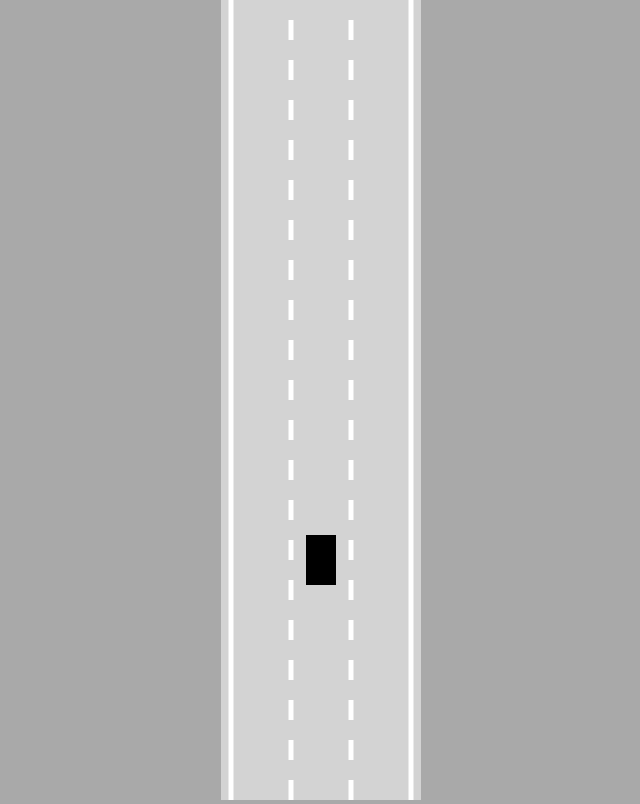
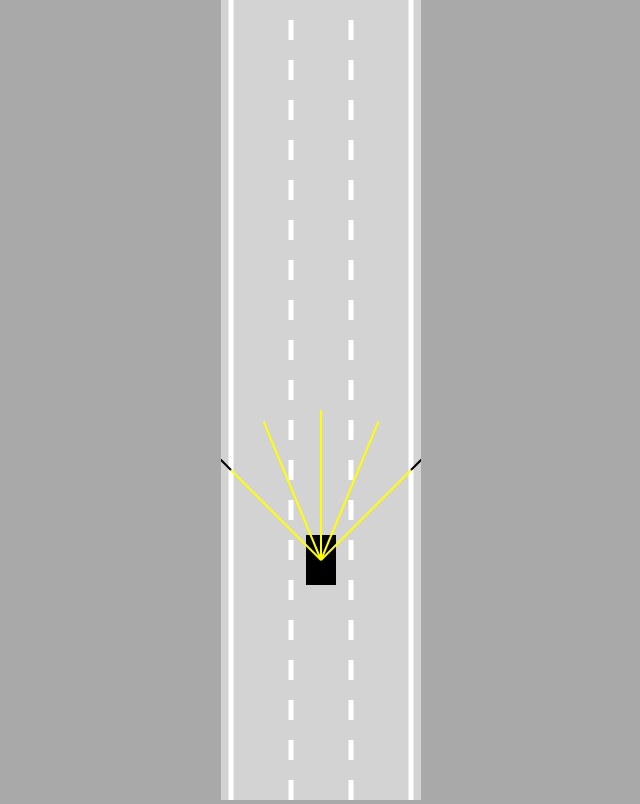
Before and after one commit to John-SC-Wu/amr-smr-sim, a plain HTML site: page src/index.html in a window 1280 px wide. Shown: the whole page, without its empty margins (319-959 px from the left). Drawn offline with Linux system fonts and the light colour scheme.

Commit message:
feat: 03. Artificial sensors

```diff
--- a/src/index.html
+++ b/src/index.html
@@ -7,6 +7,7 @@
   <body>
     <canvas id="my-canvas"></canvas>
 
+    <script src="js/sensor.js"></script>
     <script src="js/utils.js"></script>
     <script src="js/road.js"></script>
     <script src="js/controls.js"></script>
--- a/src/js/main.js
+++ b/src/js/main.js
@@ -6,7 +6,7 @@ const road = new Road(canvas.width / 2, canvas.width * 0.9);
 const smr = new SMR(road.getLaneCenter(1), 100, 30, 50);
 
 function animate() {
-  smr.update();
+  smr.update(road.borders);
 
   canvas.height = window.innerHeight;
 
--- /dev/null
+++ b/src/js/sensor.js
@@ -0,0 +1,85 @@
+class Sensor {
+  constructor(smr) {
+    this.smr = smr;
+    this.rayCount = 5;
+    this.rayLength = 150;
+    this.raySpread = Math.PI / 2;
+
+    this.rays = [];
+    this.readings = [];
+  }
+
+  update(roadBorders) {
+    this.#castRays();
+    this.readings = [];
+    for (let i = 0; i < this.rays.length; i++) {
+      this.readings.push(this.#getReading(this.rays[i], roadBorders));
+    }
+  }
+
+  #getReading(ray, roadBorders) {
+    let touches = [];
+
+    for (let i = 0; i < roadBorders.length; i++) {
+      const touch = getIntersection(
+        ray[0],
+        ray[1],
+        roadBorders[i][0],
+        roadBorders[i][1]
+      );
+      if (touch) {
+        touches.push(touch);
+      }
+    }
+
+    if (touches.length == 0) {
+      return null;
+    } else {
+      const offsets = touches.map((e) => e.offset);
+      const minOffset = Math.min(...offsets);
+      return touches.find((e) => e.offset == minOffset);
+    }
+  }
+
+  #castRays() {
+    this.rays = [];
+    for (let i = 0; i < this.rayCount; i++) {
+      const rayAngle =
+        lerp(
+          this.raySpread / 2,
+          -this.raySpread / 2,
+          this.rayCount == 1 ? 0.5 : i / (this.rayCount - 1)
+        ) + this.smr.angle;
+
+      const start = { x: this.smr.x, y: this.smr.y };
+      const end = {
+        x: this.smr.x - Math.sin(rayAngle) * this.rayLength,
+        y: this.smr.y - Math.cos(rayAngle) * this.rayLength,
+      };
+      this.rays.push([start, end]);
+    }
+  }
+
+  draw(ctx) {
+    for (let i = 0; i < this.rayCount; i++) {
+      let end = this.rays[i][1];
+      if (this.readings[i]) {
+        end = this.readings[i];
+      }
+
+      ctx.beginPath();
+      ctx.lineWidth = 2;
+      ctx.strokeStyle = "yellow";
+      ctx.moveTo(this.rays[i][0].x, this.rays[i][0].y);
+      ctx.lineTo(end.x, end.y);
+      ctx.stroke();
+
+      ctx.beginPath();
+      ctx.lineWidth = 2;
+      ctx.strokeStyle = "black";
+      ctx.moveTo(this.rays[i][1].x, this.rays[i][1].y);
+      ctx.lineTo(end.x, end.y);
+      ctx.stroke();
+    }
+  }
+}
--- a/src/js/smr.js
+++ b/src/js/smr.js
@@ -11,11 +11,13 @@ class SMR {
     this.friction = 0.05;
     this.angle = 0;
 
+    this.sensor = new Sensor(this);
     this.controls = new Controls();
   }
 
-  update() {
+  update(roadBorders) {
     this.#move();
+    this.sensor.update(roadBorders);
   }
 
   #move() {
@@ -67,5 +69,7 @@ class SMR {
     ctx.fill();
 
     ctx.restore();
+
+    this.sensor.draw(ctx);
   }
 }
--- a/src/js/utils.js
+++ b/src/js/utils.js
@@ -1,3 +1,23 @@
 function lerp(A, B, t) {
   return A + (B - A) * t;
 }
+
+function getIntersection(A, B, C, D) {
+  const tTop = (D.x - C.x) * (A.y - C.y) - (D.y - C.y) * (A.x - C.x);
+  const uTop = (C.y - A.y) * (A.x - B.x) - (C.x - A.x) * (A.y - B.y);
+  const bottom = (D.y - C.y) * (B.x - A.x) - (D.x - C.x) * (B.y - A.y);
+
+  if (bottom != 0) {
+    const t = tTop / bottom;
+    const u = uTop / bottom;
+    if (t >= 0 && t <= 1 && u >= 0 && u <= 1) {
+      return {
+        x: lerp(A.x, B.x, t),
+        y: lerp(A.y, B.y, t),
+        offset: t,
+      };
+    }
+  }
+
+  return null;
+}
```
Also changed, not shown: README.md.
